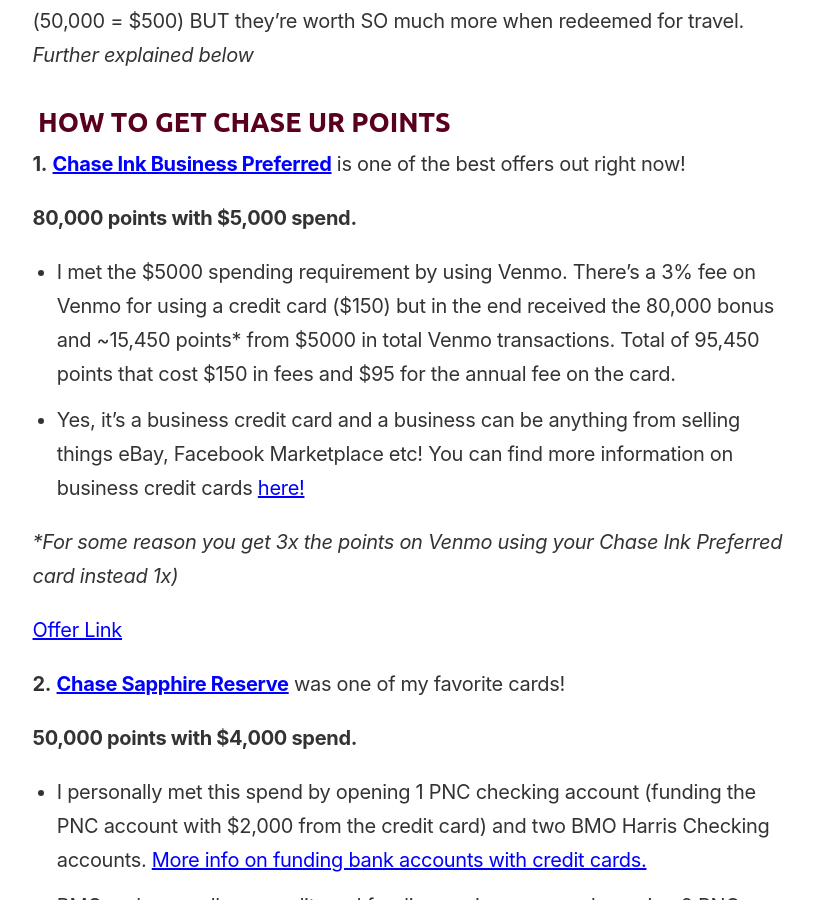
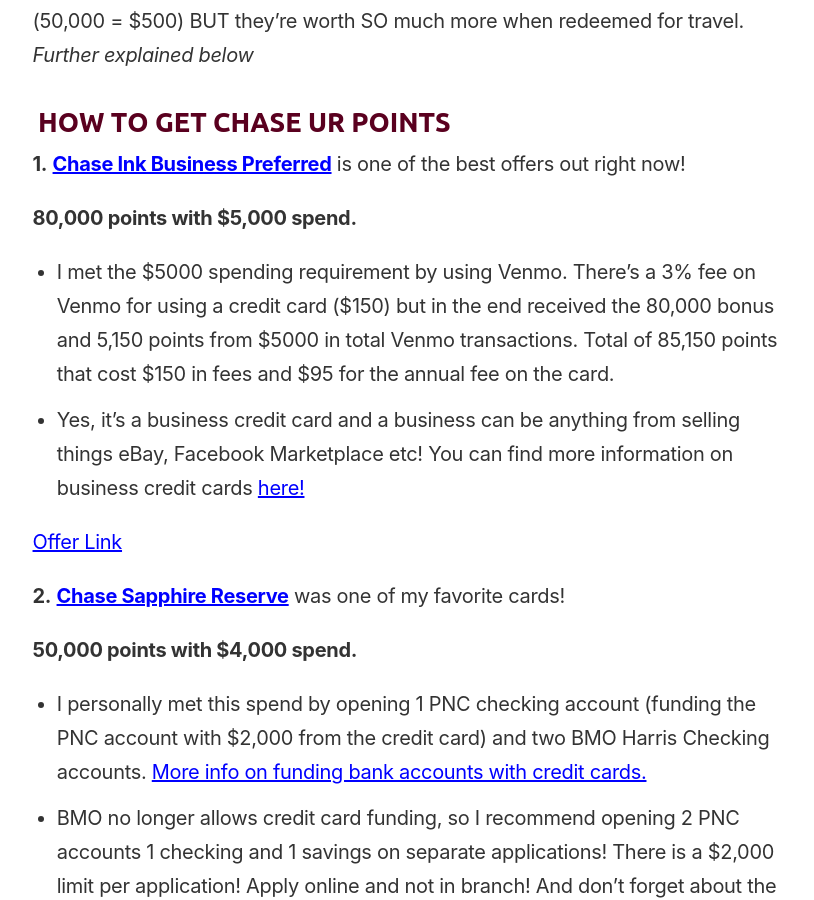
Before and after one commit to ohiosveryown/atldeals, a Jekyll site: the page built from _posts/2019-02-21-milan-slash-florence-slash-rome.markdown, in a window 1280 px wide and 900 px high, scrolled down 1188 px. Shown: the whole window, without its empty margins (232-1046 px from the left). Built offline with Jekyll 4.4.1, drawn with Linux system fonts in a browser that asks for light colours.

Commit message:
Updated Milan Slash Florence Slash Rome

```diff
--- a/_posts/2019-02-21-milan-slash-florence-slash-rome.markdown
+++ b/_posts/2019-02-21-milan-slash-florence-slash-rome.markdown
@@ -23,11 +23,9 @@
 
 **80,000 points with $5,000 spend.**
 
-* I met the $5000 spending requirement by using Venmo. There’s a 3% fee on Venmo for using a credit card ($150) but in the end received the 80,000 bonus and \~15,450 points\* from $5000 in total Venmo transactions. Total of 95,450 points that cost $150 in fees and $95 for the annual fee on the card.
+* I met the $5000 spending requirement by using Venmo. There’s a 3% fee on Venmo for using a credit card ($150) but in the end received the 80,000 bonus and 5,150 points from $5000 in total Venmo transactions. Total of 85,150 points that cost $150 in fees and $95 for the annual fee on the card.
 
 * Yes, it’s a business credit card and a business can be anything from selling things eBay, Facebook Marketplace etc! You can find more information on business credit cards [here!](https://www.reddit.com/r/churning/wiki/index#wiki_how_to_get_a_business_card_without_a_business.3F)
-
-*\*For some reason you get 3x the points on Venmo using your Chase Ink Preferred card instead 1x)*
 
 [Offer Link](https://www.referyourchasecard.com/21/GJ60F1V8IO)
 
```
